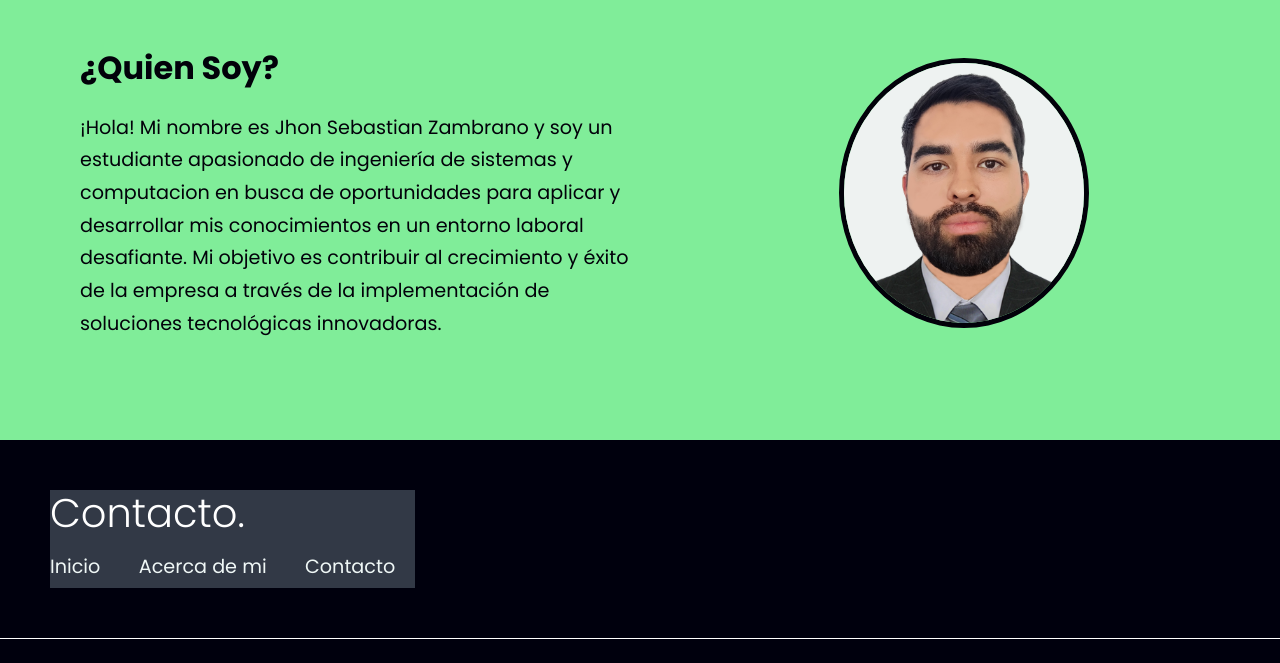
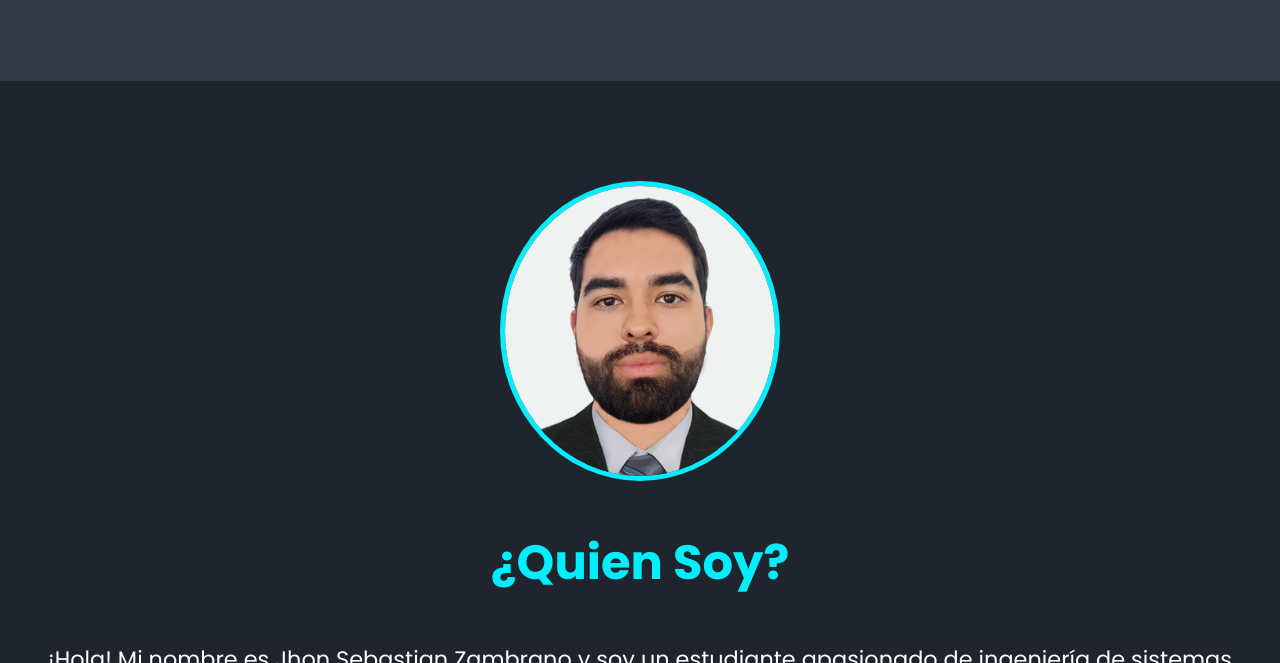
Before and after one commit to llSebassll/Portafolio, a plain HTML site: page index.html in a window 1280 px wide. Shown: the part 1650-2313 px from the top of the page. Drawn offline with Linux system fonts and the light colour scheme.

Commit message:
commit 9
actualización de diseño

```diff
--- a/CSS/estilos.css
+++ b/CSS/estilos.css
@@ -246,7 +246,7 @@ body {
 
 .about {
     width: 100%;
-    height: 100vh;
+    max-height: 100vh;
     min-height: 600%;
     max-height: 100%;
     display: flexbox;
@@ -293,12 +293,6 @@ body {
 
 }
 
-
-@keyframes rotar {
-
-}
-
-
 .carousel .card:hover {
     /* background-color: #5b2a86; */
     /*  box-shadow: 0 0 20px #99d98c; */
@@ -339,15 +333,22 @@ height: 300px;
 
 .subtitle {
     padding-top: 70px;
-    display: grid;
+    display: flex;
     font-size: 7rem;
     /* margin-bottom: 45px; */
-    color: var(--text-color);
+    color: var(--main-color);
     align-items: center;
     justify-content: center;
     padding-bottom: 30px;
     border-bottom: 2px solid #0ef ;
-    background-color: #02010a;
+    background-color: var(--second-bg-color);
+    font-weight: 1000;
+}
+
+
+
+.subtitle b{
+    color: var(--text-color);
 }
 
 .about__paragraph {
@@ -386,20 +387,25 @@ height: 300px;
 .knowledge {
     /* max-width: 100%; */
     margin: 0;
+    height: 100vh;
+    background-color: var(--bg-color);
 }
 
 .subtitle__knowledge {
-    color: #02010a;
-    font-size: 2rem;
-    margin-bottom: 25px;
-    margin-left: 80px;
+    color: var(--main-color);
+    font-size: 3rem;
+    /* margin-bottom: 25px;
+    margin-left: 80px; */
+    text-align: center;
+    margin: 50px;
 }
 
 .knowledge__container {
-    display: grid;
+
+    display: flexbox;
     grid-template-columns: 1fr 1fr;
     align-items: center;
-    background-color: #80ed99;
+    /* background-color: #80ed99; */
     margin: 0;
     gap: 1em;
 }
@@ -410,25 +416,28 @@ height: 300px;
     /* padding: 13px 30px; */
     margin: 0 auto;
     pointer-events: none;
+    align-items: center;
+    text-align: center;
 }
 
 .knowledge__paragraph {
     line-height: 1.7;
-    margin-left: 80px;
-    font-size: 1.2em;
-    color: #02010a;
+    margin: 40px;
+    font-size: 1.4em;
+    color: var(--text-color);
     /* background: #c80404; */
     border-radius: 10px;
     /* margin: 30px; */
+    text-align: center;
 }
 
 .knowledge__img {
     width: 100%;
     border-radius: 50%;
     justify-content: center;
-    width: 250px;
-    height: 270px;
-    border: 5px solid #02010a;
+    width: 280px;
+    height: 300px;
+    border: 5px solid var(--main-color);
 }
 
 /* Testimony */
@@ -491,7 +500,7 @@ height: 300px;
 /* Footer */
 
 .footer {
-    background-color: #00000d;
+    background-color: var(--second-bg-color);
 }
 
 .footer__title {
@@ -560,8 +569,8 @@ height: 300px;
 }
 
 .footer__icons:hover {
-    background-color: #99d98c;
-    box-shadow: 0 0 20px #99d98c;
+    background-color: var(--main-color);
+    box-shadow: 0 0 20px var(--main-color);
     transform: scale(1.2);
 }
 
--- a/index.html
+++ b/index.html
@@ -77,6 +77,8 @@
         </section>
 
         <section class="about" id="skills">
+            <!-- <a href="" class="nav__title">T<b>oengo habilidades en:</b></a> -->
+
             <h2 class="subtitle" >Tengo habilidades en:</h2>
 
             <div class="wrapper">
@@ -142,6 +144,9 @@
 
         <section class="knowledge" id="quiensoy">
             <div class="knowledge__container container" >
+                <figure class="knowledge__picture">
+                    <img src="./Images/Foto hoja de vida.jpg" class="knowledge__img">
+                </figure>
                 <div class="knowledge__text">
                     <h2 class="subtitle__knowledge">¿Quien Soy?</h2>
                     <p class="knowledge__paragraph"> ¡Hola! Mi nombre es Jhon Sebastian Zambrano y soy un estudiante
@@ -153,15 +158,13 @@
 
                         <!-- <a href="#" class="cta">Contacto</a> -->
                 </div>
-                <figure class="knowledge__picture">
-                    <img src="./Images/Foto hoja de vida.jpg" class="knowledge__img">
-                </figure>
+
             </div>
         </section>
 
 
         <section class="footer" id="contact">
-            <section class="footer__container container">
+            <!-- <section class="footer__container container">
                 <nav class="nav nav--footer">
                     <h2 class="footer__title">Contacto.</h2>
                     <ul class="nav__link nav__link--footer">
@@ -176,7 +179,7 @@
                         </li>
                     </ul>
                 </nav>
-            </section>
+            </section> -->
 
             <section class="footer__copy container" >
                 <div class="footer__social">
```
